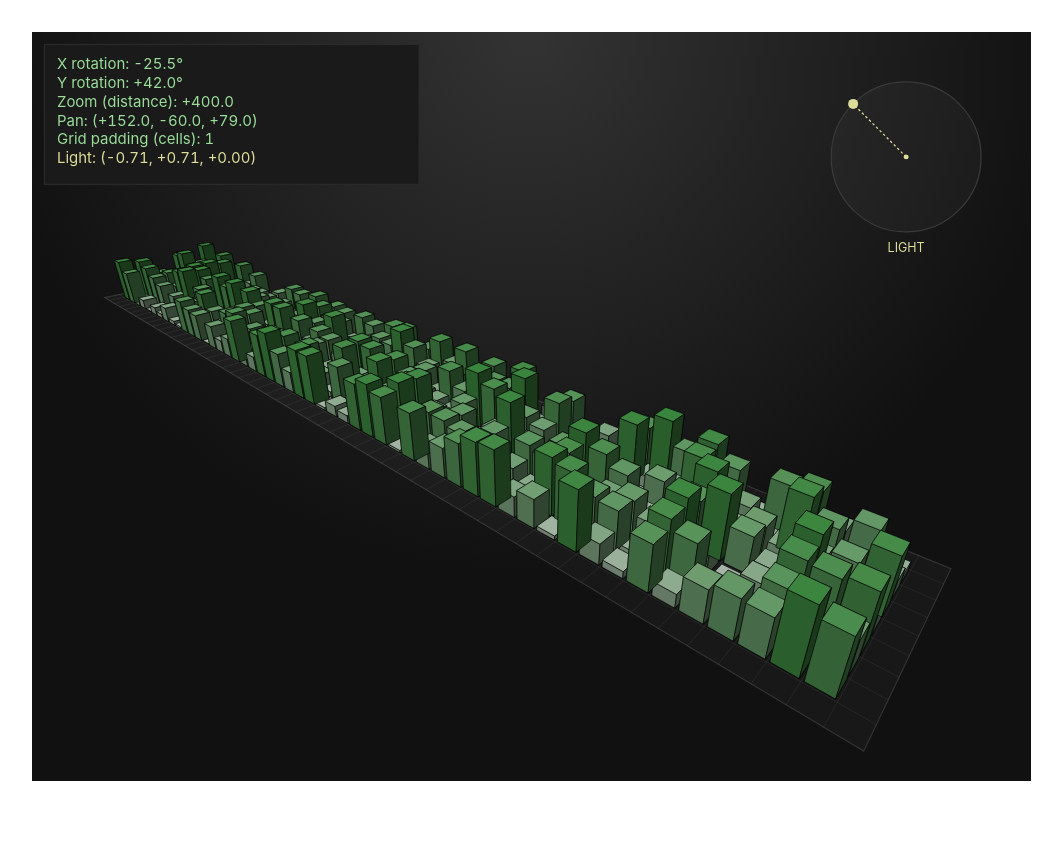
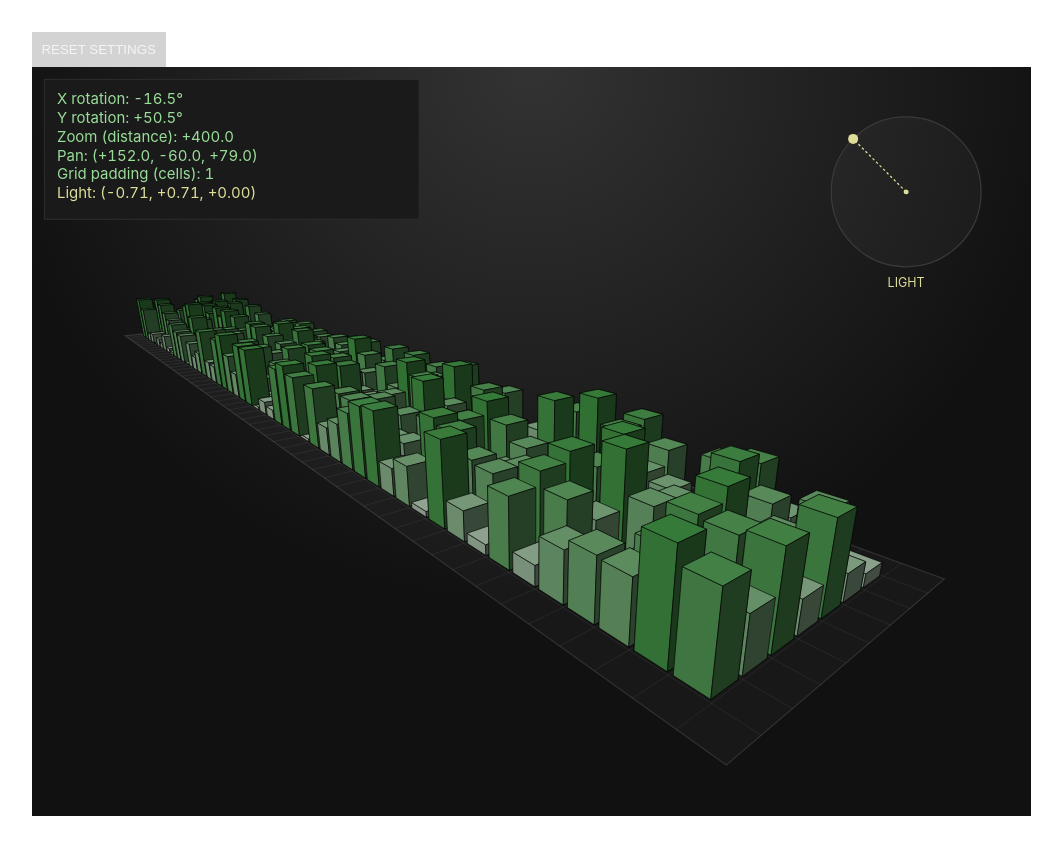
Before and after one commit to graphieros/svg-3d, a Vue app: page / in a window 1280 px wide. Shown: the whole page, without its empty margins (109-1171 px from the left). Before the commit the page ends 820 px from the top, so only its background shows below. Built offline with nearby package versions, Linux system fonts and the light colour scheme.

Commit message:
feat: add reset button

```diff
--- a/src/components/Scene.vue
+++ b/src/components/Scene.vue
@@ -15,7 +15,24 @@ const settings = ref({
     far: 300
 });
 
-const { cameraDistance, cameraPan, rotationX, rotationY, eye, target, up, lightDir, lightCircleCenter, lightCircleRadius, lightCircleDot, onMouseDown, onWheel, onLightPointerDown } = useVdui3dControls({
+const {
+    cameraDistance,
+    cameraPan,
+    rotationX,
+    rotationY,
+    eye,
+    target,
+    up,
+    lightDir,
+    areSettingsChanged,
+    lightCircleCenter,
+    lightCircleRadius,
+    lightCircleDot,
+    onMouseDown,
+    onWheel,
+    onLightPointerDown,
+    resetSettings,
+} = useVdui3dControls({
     svgRef,
     settings,
     VDUI_3D
@@ -362,6 +379,12 @@ function formatLabel(value, rounding = 0, suffix = "") {
 
 <template>
     <div class="wrapper">
+        <button
+            @click="resetSettings"
+            :disabled="!areSettingsChanged"
+        >
+            RESET SETTINGS
+        </button>
         <svg
             width="100%"
             :viewBox="`0 0 ${settings.width} ${settings.height}`"
@@ -495,4 +518,19 @@ svg:active {
 text {
     font-variant-numeric: tabular-nums;
 }
+
+button {
+    background-color: #2A2A2A;
+    border: none;
+    padding: 0.618rem;
+    color: #CCCCCC;
+    transition: background-color 0.2s;
+}
+button:hover {
+    background-color: #3A3A3A;
+}
+button:disabled {
+    opacity: 0.2;
+    cursor: not-allowed;
+}
 </style>
--- a/src/composables/use3dControls.js
+++ b/src/composables/use3dControls.js
@@ -1,11 +1,42 @@
 import { ref, computed, onMounted, onBeforeUnmount } from "vue";
 
 export function useVdui3dControls({ svgRef, settings, VDUI_3D }) {
-    const cameraDistance = ref(400);
-    const cameraPan = ref({ x: 152, y: -60, z: 79 });
+    const defaultSettings = {
+        cameraDistance: 400,
+        cameraPan: { x: 152, y: -60, z: 79 },
+        lightDir: { x: -0.7, y: 0.7, z: 0 },
+        rotationX: -16.5,
+        rotationY: 50.5
+    }
 
-    const rotationX = ref(-25.5);
-    const rotationY = ref(42);
+    const cameraDistance = ref(defaultSettings.cameraDistance);
+    const cameraPan = ref(defaultSettings.cameraPan);
+    const lightDir = ref(VDUI_3D.Vec3.normalize(defaultSettings.lightDir));
+    const rotationX = ref(defaultSettings.rotationX);
+    const rotationY = ref(defaultSettings.rotationY);
+
+    function resetSettings() {
+        cameraDistance.value = defaultSettings.cameraDistance;
+        cameraPan.value = defaultSettings.cameraPan;
+        lightDir.value = VDUI_3D.Vec3.normalize(defaultSettings.lightDir);
+        rotationX.value = defaultSettings.rotationX;
+        rotationY.value = defaultSettings.rotationY;
+    }
+
+    const areSettingsChanged = computed(() => {
+
+        const _lightDirDefault = VDUI_3D.Vec3.normalize(defaultSettings.lightDir)
+
+        return cameraDistance.value !== defaultSettings.cameraDistance
+            || cameraPan.value.x !== defaultSettings.cameraPan.x
+            || cameraPan.value.y !== defaultSettings.cameraPan.y
+            || cameraPan.value.z !== defaultSettings.cameraPan.z
+            || lightDir.value.x !== _lightDirDefault.x
+            || lightDir.value.y !== _lightDirDefault.y
+            || lightDir.value.z !== _lightDirDefault.z
+            || rotationX.value !== defaultSettings.rotationX
+            || rotationY.value !== defaultSettings.rotationY
+    })
 
     const baseTarget = { x: 0, y: 10, z: 0 };
     const up = { x: 0, y: 1, z: 0 };
@@ -21,8 +52,6 @@ export function useVdui3dControls({ svgRef, settings, VDUI_3D }) {
         y: baseTarget.y + cameraPan.value.y,
         z: baseTarget.z + cameraPan.value.z,
     }));
-
-    const lightDir = ref(VDUI_3D.Vec3.normalize({ x: -0.7, y: 0.7, z: 0 }));
 
     const lightCircleCenter = computed(() => ({
         x: settings.value.width - 100,
@@ -215,6 +244,7 @@ export function useVdui3dControls({ svgRef, settings, VDUI_3D }) {
         target,
         up,
         lightDir,
+        areSettingsChanged,
 
         // light
         lightCircleCenter,
@@ -225,5 +255,8 @@ export function useVdui3dControls({ svgRef, settings, VDUI_3D }) {
         onMouseDown,
         onWheel,
         onLightPointerDown,
+
+        // actions
+        resetSettings
     };
 }
```
